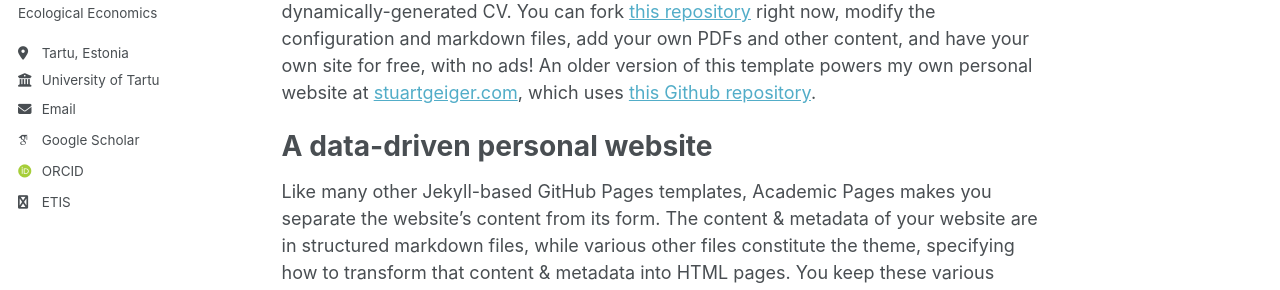
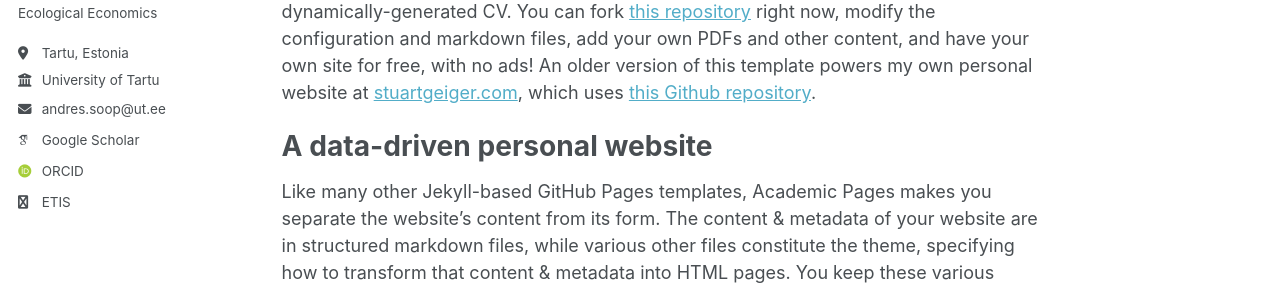
Before and after one commit to andressoop/andressoop.github.io, a Jekyll site: the page built from _pages/about.md, in a window 1280 px wide. Shown: the part 340-630 px from the top of the page. Built offline with Jekyll 4.4.1, drawn with Linux system fonts in a browser that asks for light colours; some web fonts are replaced.

Commit message:
Update ui-text.yml

```diff
--- a/_data/ui-text.yml
+++ b/_data/ui-text.yml
@@ -25,7 +25,7 @@ en: &DEFAULT_EN
   feed_label                 : "Feed"
   powered_by                 : "Powered by"
   website_label              : "Website"
-  email_label                : "Email"
+  email_label                : "andres.soop@ut.ee"
   recent_posts               : "Recent Posts"
   undefined_wpm              : "Undefined parameter words_per_minute at _config.yml"
   comment_form_info          : "Your email address will not be published. Required fields are marked"
```
